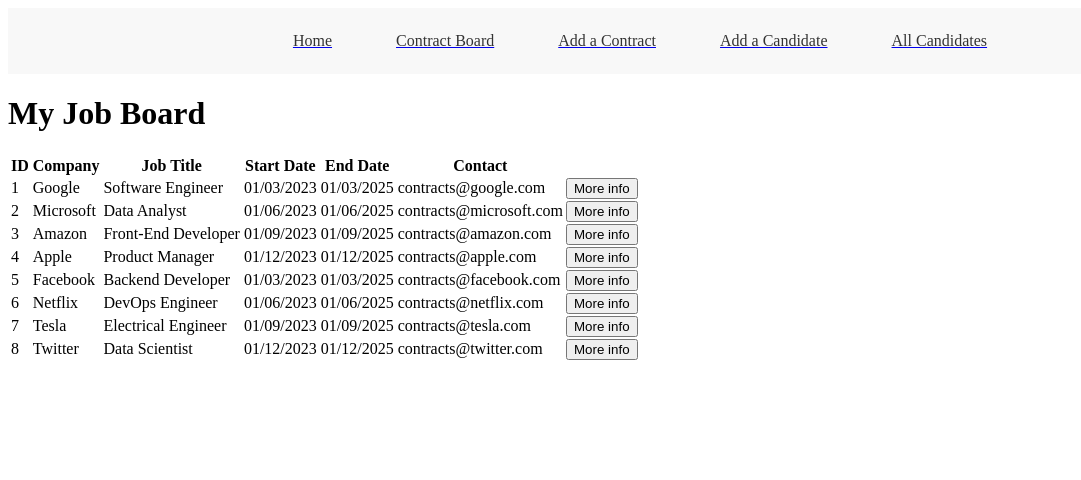
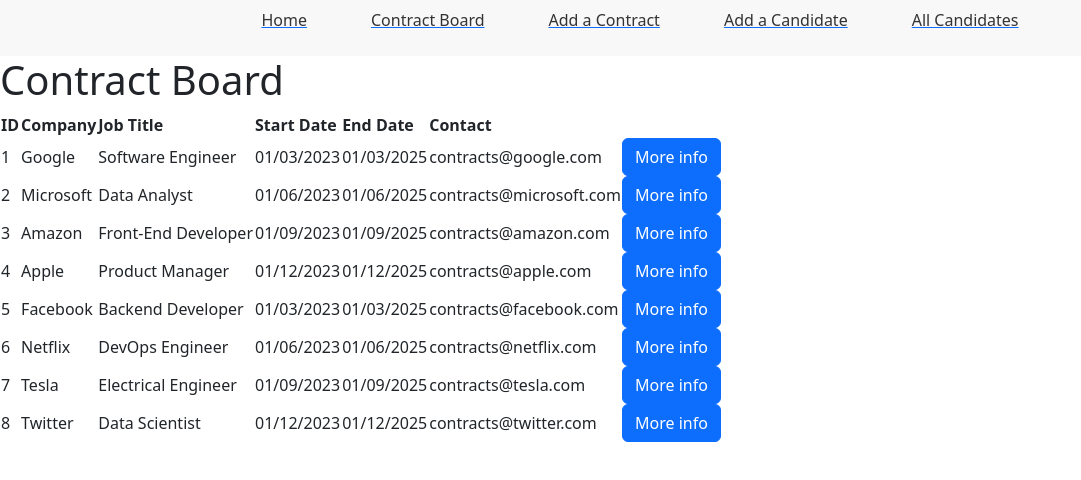
Before and after one commit to FentonPlusPlus/contractor-hackathon, a Next.js app in the folder my-app/: page /board in a window 1280 px wide. Shown: the top 480 px of the page, without its empty margins (0-1081 px from the left). Built offline with nearby package versions, Linux system fonts and the light colour scheme.

Commit message:
created candidate table to appear on contract row modal

```diff
--- /dev/null
+++ b/my-app/components/ContractRow/contract-row.js
@@ -0,0 +1,42 @@
+import Button from 'react-bootstrap/Button';
+import Modal from 'react-bootstrap/Modal';
+import { useState } from 'react';
+import CandidateTable from '../CandidateTable/candidate-table';
+
+function ConractRow({job, candidates}) {
+    const [lgShow, setLgShow] = useState(false);
+
+    return (
+    <tr key={job.id}>
+              <td>{job.id}</td>
+              <td>{job.company}</td>
+              <td>{job.jobTitle}</td>
+              <td>{job.startDate}</td>
+              <td>{job.endDate}</td>
+              <td>{job.contact}</td>
+              <Button onClick={() => setLgShow(true)}>More info</Button>
+              <Modal
+                size="lg"
+                show={lgShow}
+                onHide={() => setLgShow(false)}
+                aria-labelledby="example-modal-sizes-title-lg"
+              >
+                <Modal.Header closeButton>
+                  <Modal.Title id="example-modal-sizes-title-lg">
+                  </Modal.Title>
+                </Modal.Header>
+                <Modal.Body>
+                    <h2>{job.jobTitle}</h2>
+                    <h3>{job.company}</h3>
+                    <p>From: {job.startDate} - {job.endDate}</p>
+                    <p>
+                        {job.jobDescription}
+                    </p>
+                    <CandidateTable candidates={candidates}></CandidateTable>
+                    </Modal.Body>
+              </Modal>
+            </tr>
+  )
+}
+
+export default ConractRow;
--- a/my-app/components/ContractTable/contract-table.js
+++ b/my-app/components/ContractTable/contract-table.js
@@ -1,5 +1,8 @@
-const ContractTable = ({ contracts }) => {
-    return (
+import ContractRow from '../ContractRow/contract-row'
+
+const ContractTable = ({ contracts, candidates }) => {
+
+  return (
       <table>
         <thead>
           <tr>
@@ -13,15 +16,7 @@
         </thead>
         <tbody>
           {contracts.map((job) => (
-            <tr key={job.id}>
-              <td>{job.id}</td>
-              <td>{job.company}</td>
-              <td>{job.jobTitle}</td>
-              <td>{job.startDate}</td>
-              <td>{job.endDate}</td>
-              <td>{job.contact}</td>
-              <button>More info</button>
-            </tr>
+            <ContractRow job={job} key={job.id} candidates={candidates}/>
           ))}
         </tbody>
       </table>
--- a/my-app/package.json
+++ b/my-app/package.json
@@ -9,8 +9,10 @@
     "lint": "next lint"
   },
   "dependencies": {
+    "bootstrap": "^5.2.3",
     "next": "13.2.4",
     "react": "18.2.0",
+    "react-bootstrap": "^2.7.2",
     "react-dom": "18.2.0"
   }
 }
--- a/my-app/pages/_app.js
+++ b/my-app/pages/_app.js
@@ -1,3 +1,4 @@
+import "bootstrap/dist/css/bootstrap.min.css";
 import '../styles/globals.css'
 
 export default function App({ Component, pageProps }) {
--- a/my-app/pages/board.js
+++ b/my-app/pages/board.js
@@ -1,4 +1,5 @@
 import contracts from '../lib/sample-data/contracts.json';
+import candidates from '../lib/sample-data/candidates.json';
 import Navbar from '../components/Navbar/navbar';
 import ContractTable from '../components/ContractTable/contract-table'
 // import { useState, useEffect } from 'react';
@@ -25,8 +26,8 @@
     return (
         <div>
         <Navbar></Navbar>
-        <h1>My Job Board</h1>
-        <ContractTable contracts={contracts}></ContractTable>
+        <h1>Contract Board</h1>
+        <ContractTable contracts={contracts} candidates={candidates}></ContractTable>
         </div>
     )
 }
```
Also changed, not shown: my-app/pages/404.js (added, +27 -0 lines), 1 other file (tests, documents, lock files or other folders).
